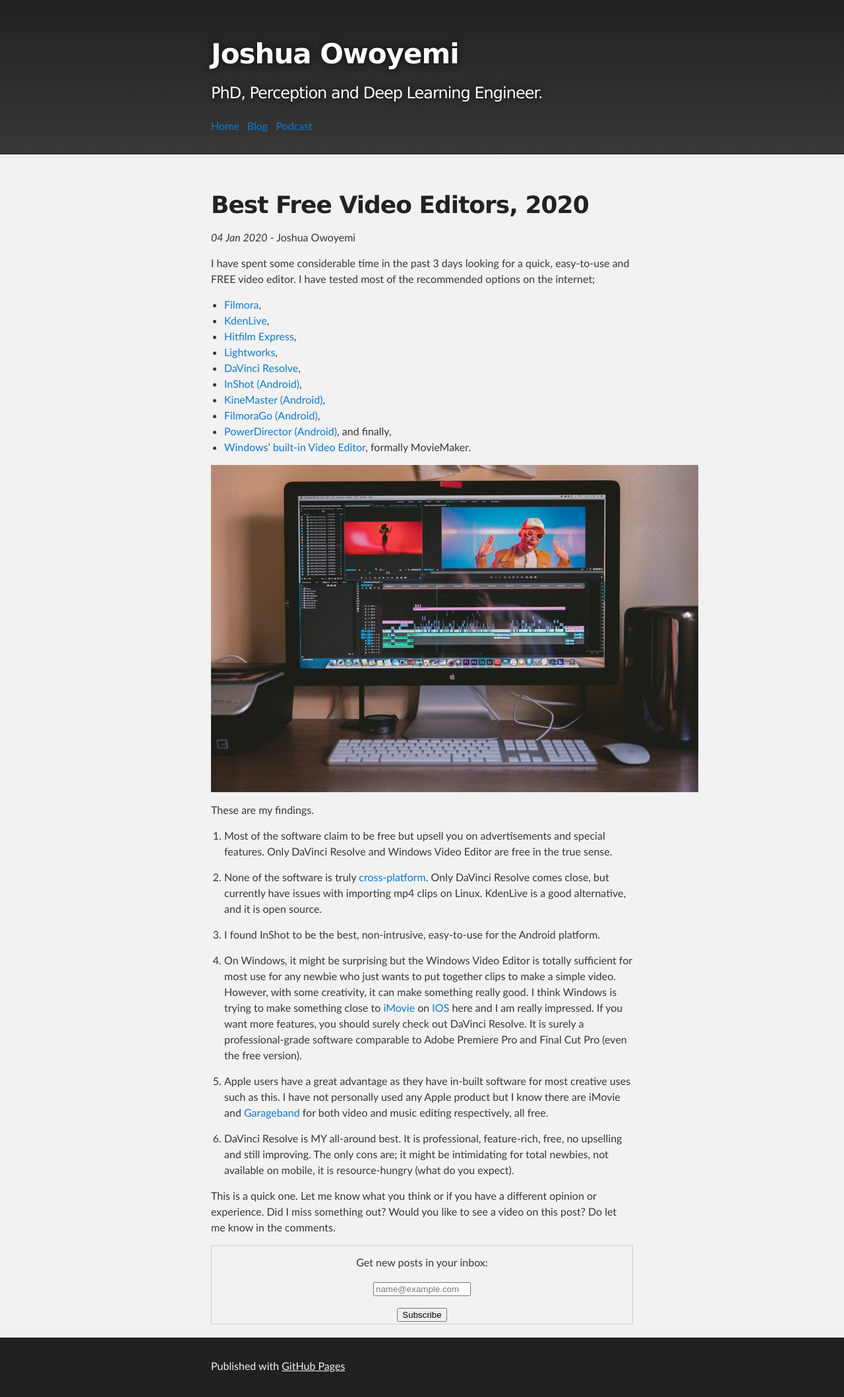
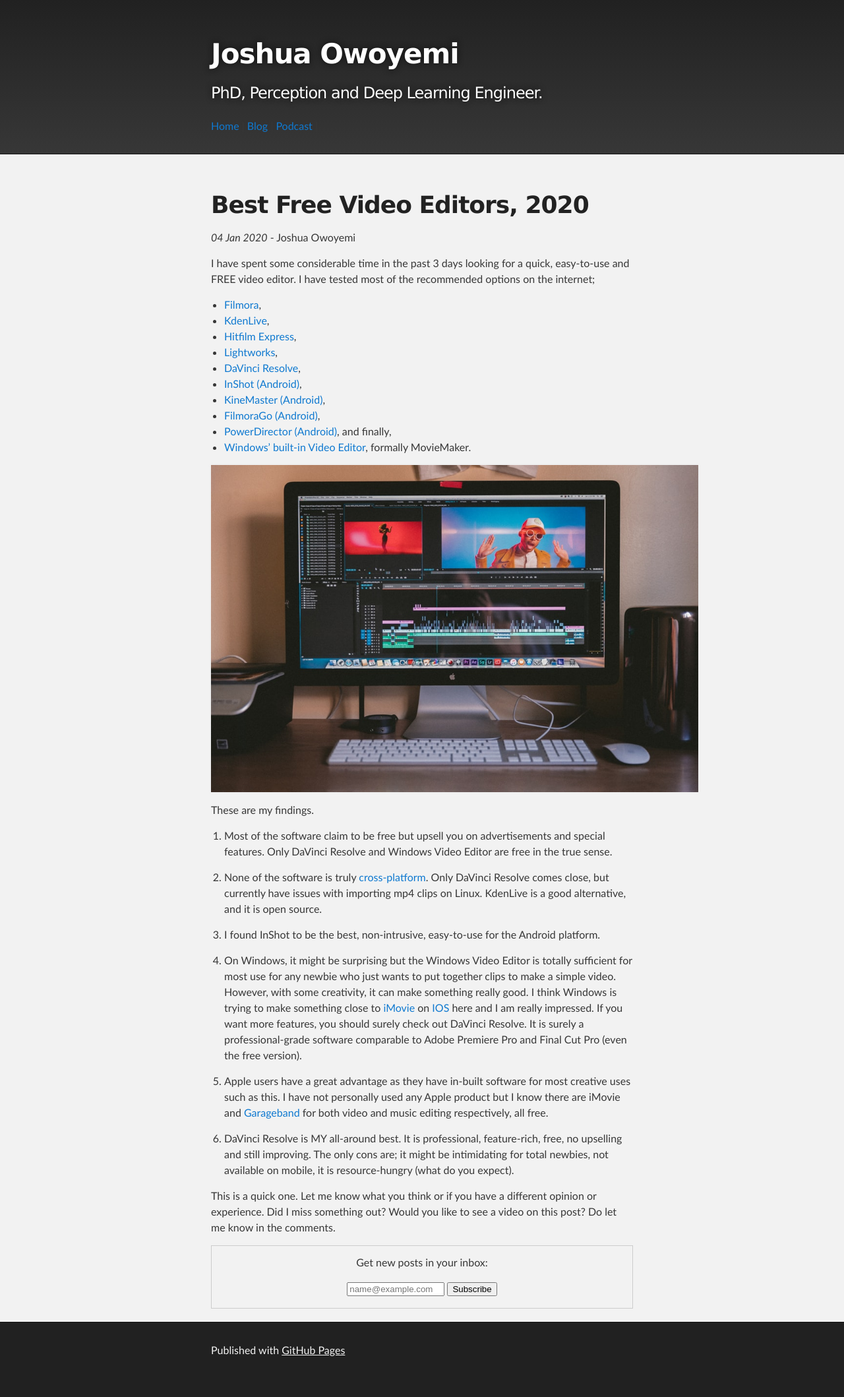
Before and after one commit to toluwajosh/toluwajosh.github.io, a Jekyll site: the page built from _posts/2020-01-04-best-free-video-editor-2020.md, in a window 1280 px wide. Shown: the whole page at 66% size. Built offline with Jekyll 4.4.1, drawn with Linux system fonts in a browser that asks for light colours; comment, search, counter and statistics services are not loaded; after the commit the page ends 2094 px from its top, so only the background shows below that.

Commit message:
Fix: minor formatting

```diff
--- a/_layouts/post.html
+++ b/_layouts/post.html
@@ -12,9 +12,11 @@
   action="https://feedburner.google.com/fb/a/mailverify" method="post" target="popupwindow"
   onsubmit="window.open('https://feedburner.google.com/fb/a/mailverify?uri=JoshuaOwoyemi', 'popupwindow', 'scrollbars=yes,width=550,height=520');return true">
   <p>Get new posts in your inbox:</p>
-  <p><input type="text" style="width:140px" name="email" placeholder="name@example.com" /></p>
-  <input type="hidden" value="JoshuaOwoyemi" name="uri" />
-  <input type="hidden" name="loc" value="en_US" /><input type="submit" value="Subscribe" />
+  <p>
+    <input type="text" style="width:140px" name="email" placeholder="name@example.com" />
+    <input type="hidden" value="JoshuaOwoyemi" name="uri" />
+    <input type="hidden" name="loc" value="en_US" /><input type="submit" value="Subscribe" />
+  </p>
 </form>
 
 {% if site.disqus.shortname %}
```
